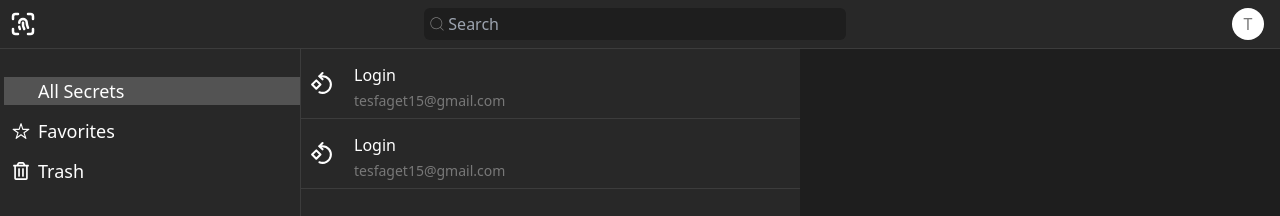
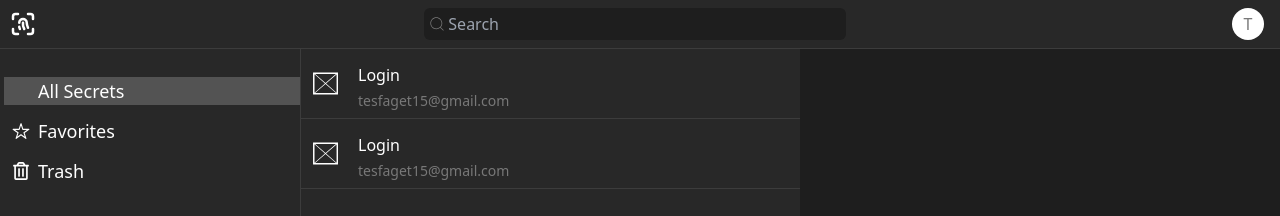
Before and after one commit to tesfatesfaye/FreePass, a React (Vite) app in the folder client/: page / in a window 1280 px wide. Shown: the top 216 px of the page. Built offline with nearby package versions, Linux system fonts and the light colour scheme; some icons are missing.

Commit message:
changed the place holder icon

```diff
--- a/client/src/components/Secrets.tsx
+++ b/client/src/components/Secrets.tsx
@@ -1,10 +1,10 @@
 import { FC } from "react"
-import { TbPlaceholder } from "react-icons/tb"
+import { TfiLayoutPlaceholder } from "react-icons/tfi";
 const Secrets:FC=(props:any)=>{
 
     return (
       <div className="flex items-center gap-5 h-[70px] bg-p-dark border-b border-b-t-dark p-2 w-full cursor-pointer">
-        <TbPlaceholder size={25} color={"white"}/>
+        <TfiLayoutPlaceholder className="ml-1"size={25} color={"white"} />
         <div className="flex flex-col gap-1 h-full mt-3">
           <p className="text-white">Login</p>
           <p className="text-custom-gray text-sm">tesfaget15@gmail.com</p>
```
